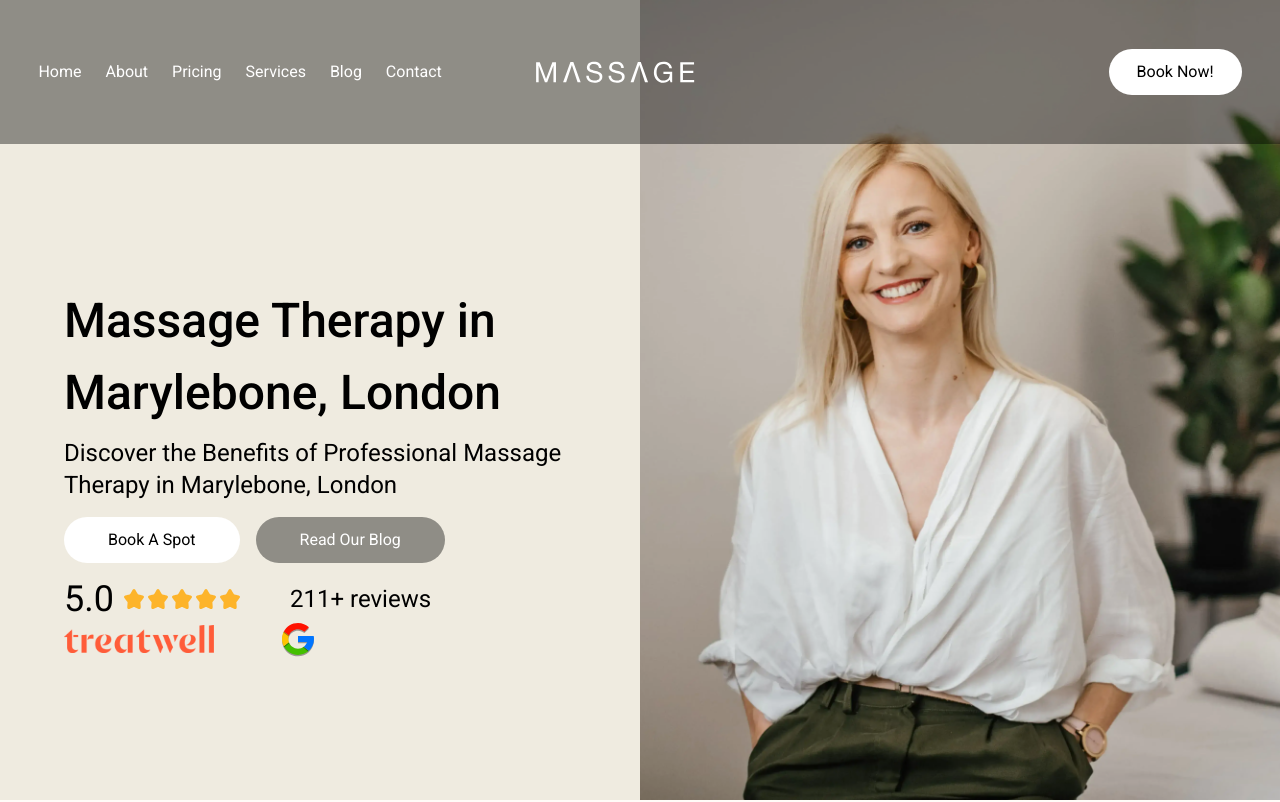
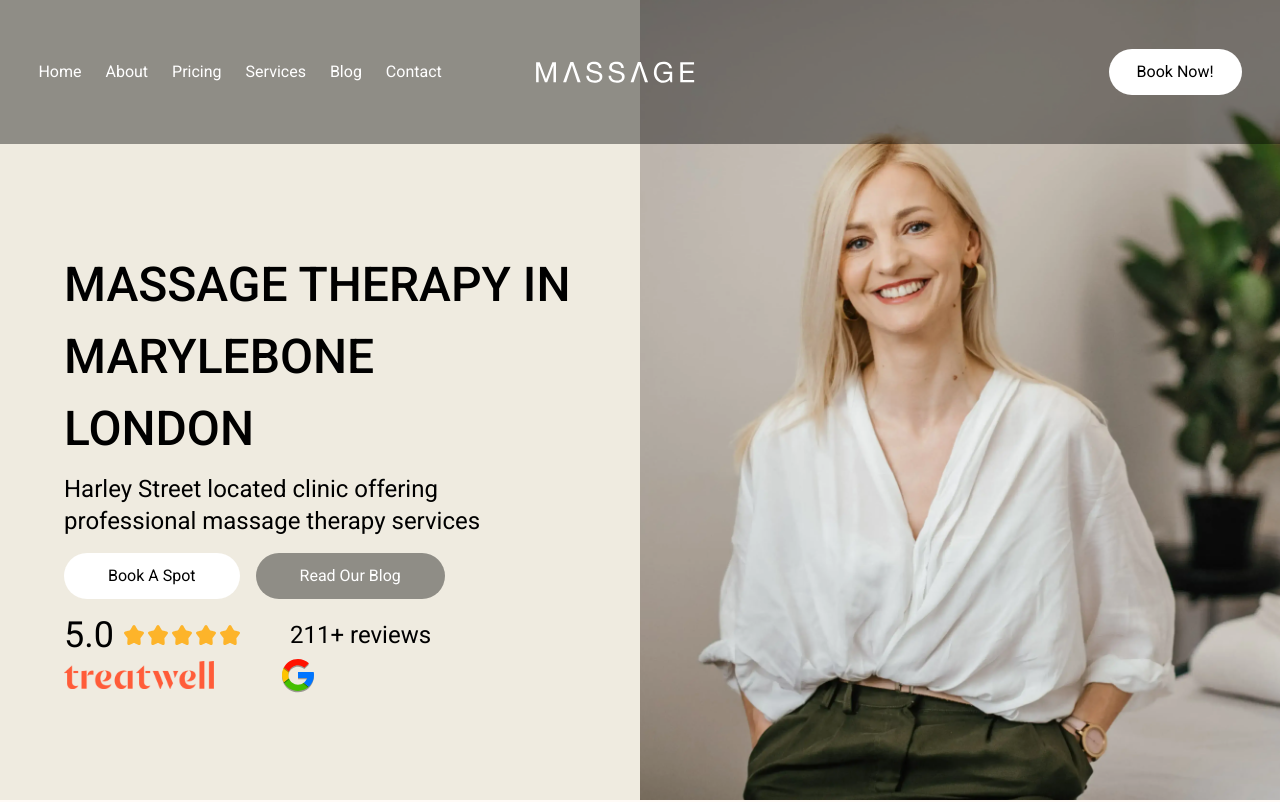
Before and after one commit to lbourke1234/massageTherapy, a Next.js app: page / in a window 1280 px wide. Shown: the top 802 px of the page. Built offline with nearby package versions, Linux system fonts and the light colour scheme.

Commit message:
hero text updated

```diff
--- a/src/app/pages/home/HeroTextLeftImageRight.jsx
+++ b/src/app/pages/home/HeroTextLeftImageRight.jsx
@@ -16,10 +16,10 @@ const HeroTextLeftImageRight = () => {
           <div className="flex flex-col w-[90%] m-auto cm1050:pt-44 cmMobile:pb-8 cmMobile:pt-6 cm1050:px-8">
             <div className="">
               <h1 className="cmMobile:text-2em cm600:text-3em text-black font-medium mb-2">
-                Massage Therapy in Marylebone, London
+                MASSAGE THERAPY IN MARYLEBONE LONDON
               </h1>
               <h2 className="text-black cmMobile:text-[1.5em] cm600:text-2xl">
-                Discover the Benefits of Professional Massage Therapy in Marylebone, London
+                Harley Street located clinic offering professional massage therapy services
               </h2>
               <div className="flex gap-4">
                 <HeroButtomMain />
```
